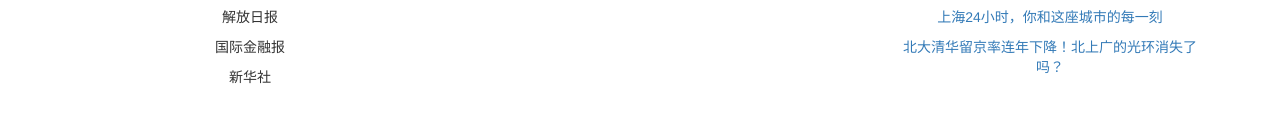
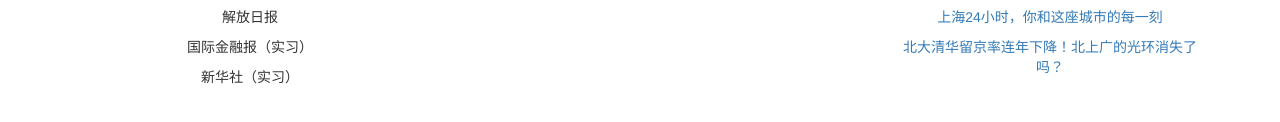
Before and after one commit to lyrtclouds/lyrtclouds.github.io, a plain HTML site: page index.html in a window 1280 px wide. Shown: the part 750-872 px from the top of the page. Drawn offline with nearby package versions, Linux system fonts and the light colour scheme; files that its build step writes are made by us from their sources.

Commit message:
Update index.html

```diff
--- a/index.html
+++ b/index.html
@@ -95,8 +95,8 @@
                     工作经历
                 </h2>
                 <p>解放日报</p>
-                <p>国际金融报</p>
-                <p>新华社</p>
+                <p>国际金融报（实习）</p>
+                <p>新华社（实习）</p>
 
             </div>
             <div class="col-md-4 column">
```
